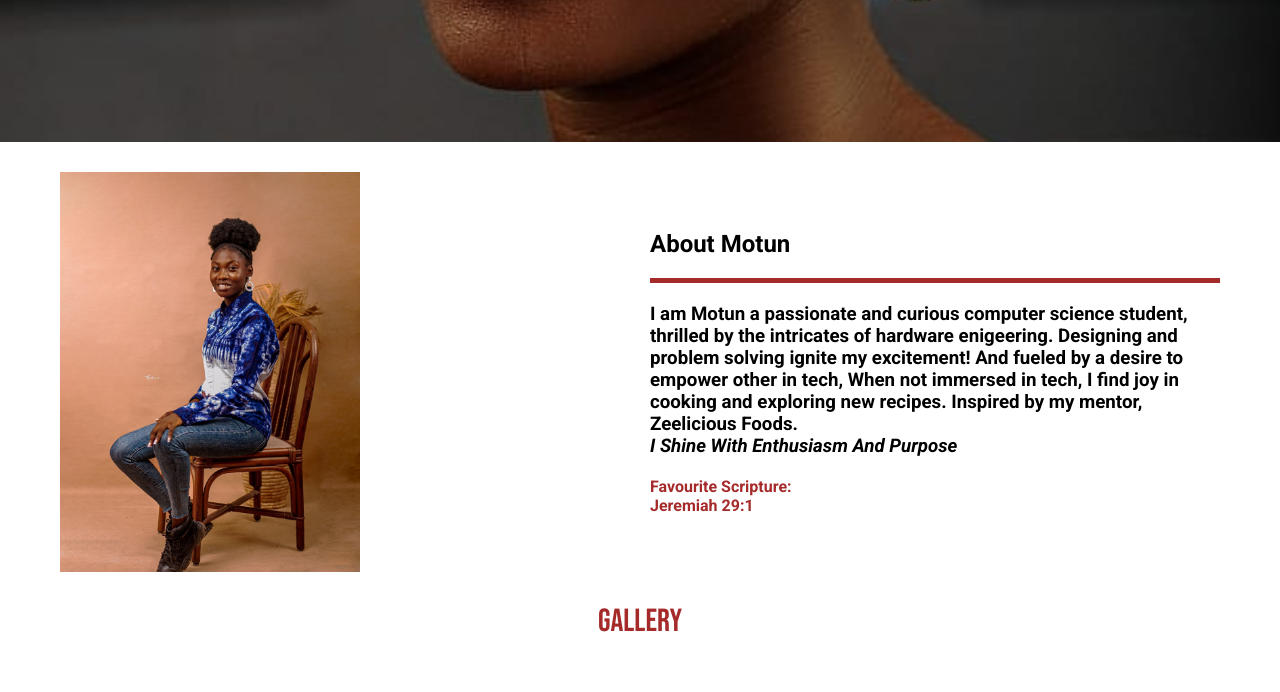
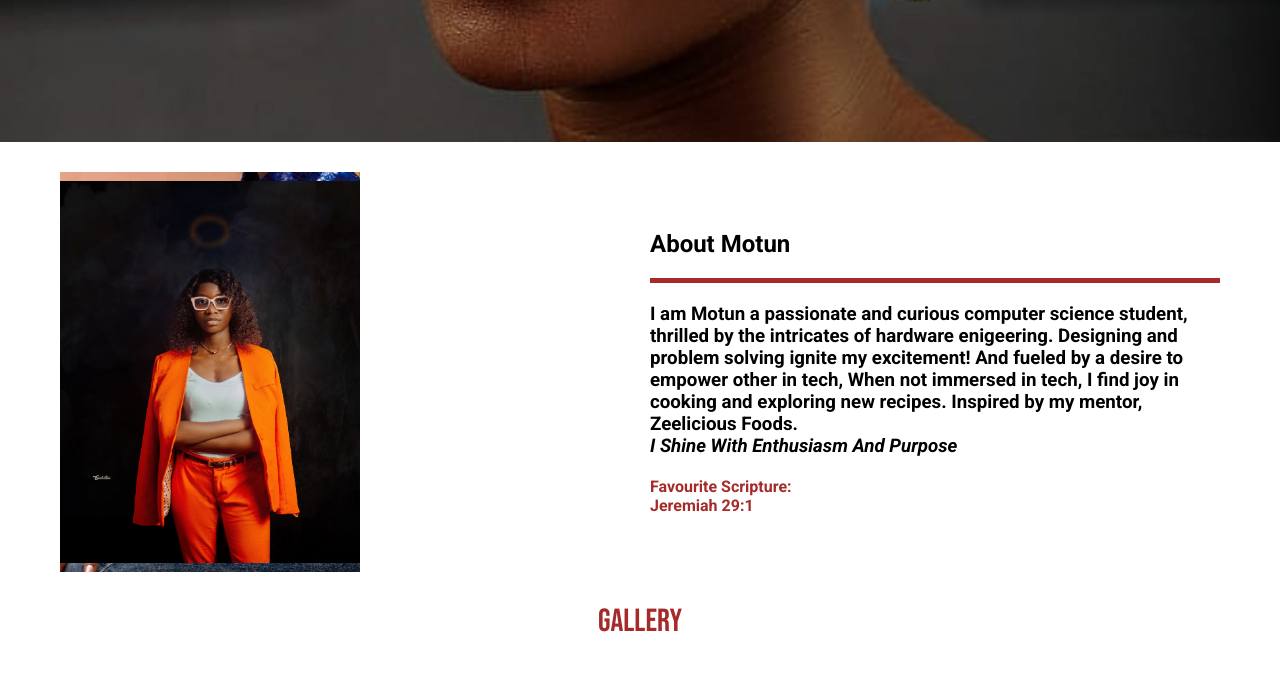
Before and after one commit to EmmtekDev/05.B.day, a plain HTML site: page index.html in a window 1280 px wide. Shown: the part 658-1350 px from the top of the page. Drawn offline with Linux system fonts and the light colour scheme; a web font is replaced by a local one.

Commit message:
Update index.html

```diff
--- a/index.html
+++ b/index.html
@@ -29,7 +29,7 @@
     </div>
     <div class="about" id="About">
         <div class="img">
-            <img src="./img/1.jpg" alt="about_image">
+            <img src="./img/DX8A9325.jpg" alt="about_image">
         </div>
         <div class="info">
             <h2>About Motun</h2>
```
